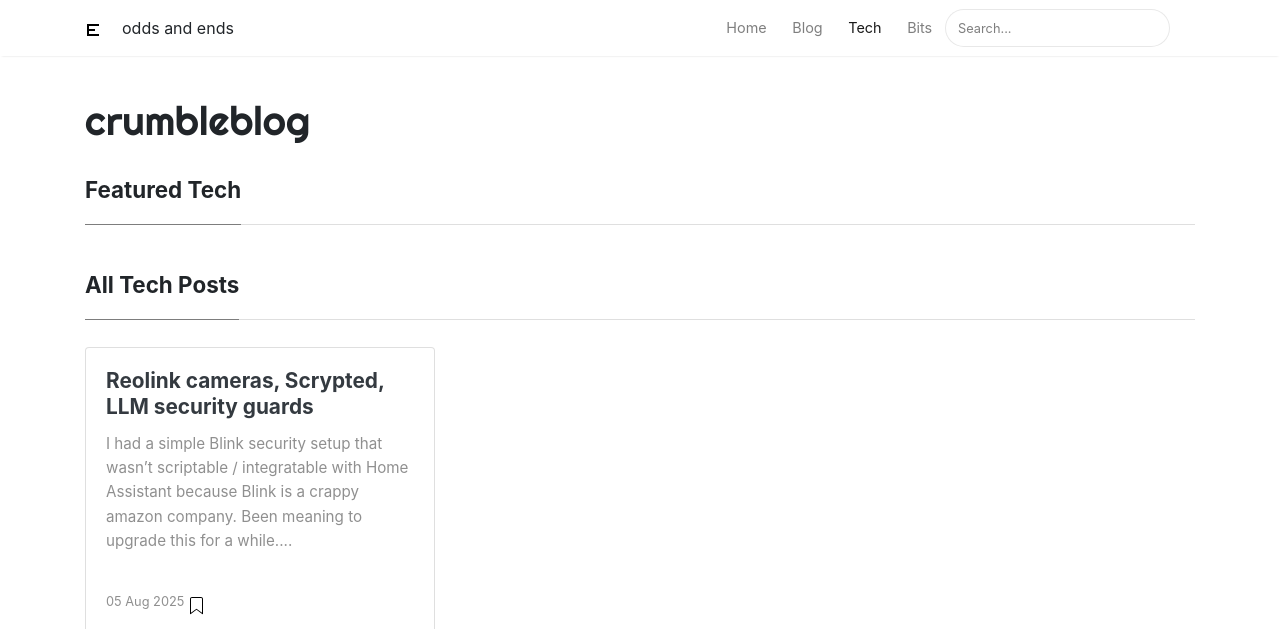
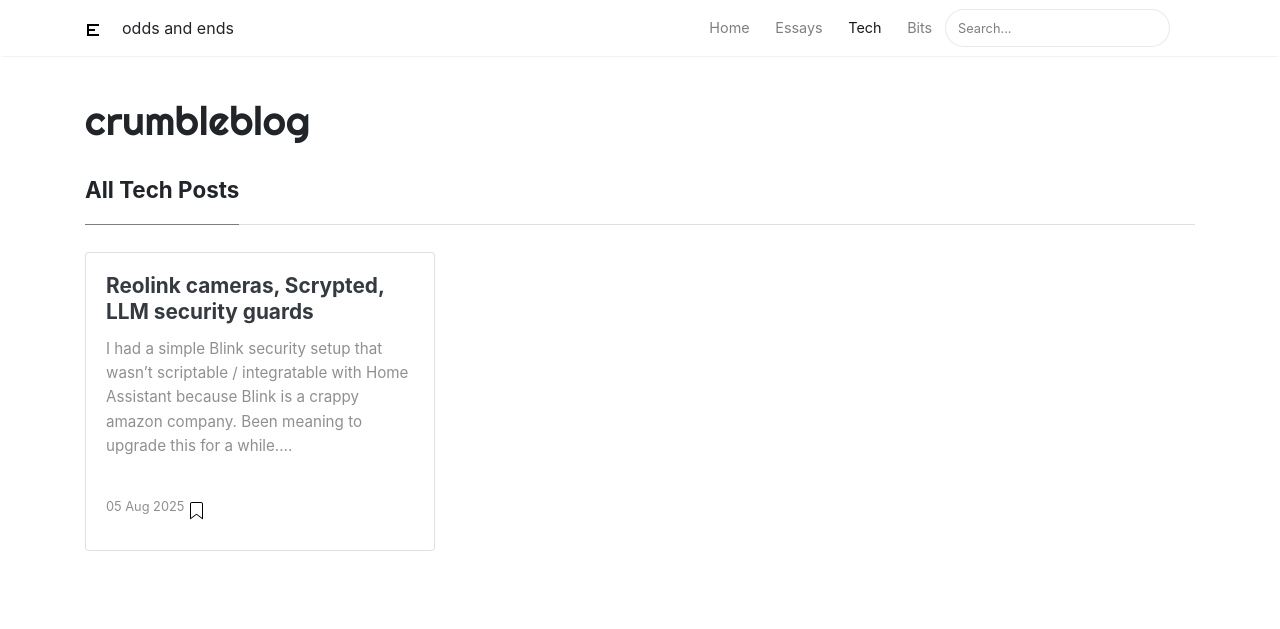
Before and after one commit to elialbert/elialbert.github.com, a Jekyll site: the page built from tech-blog/index.html, in a window 1280 px wide and 1183 px high, cut to the strip 0-629 px from the top of the window. Built offline with Jekyll 4.4.1, drawn with Linux system fonts in a browser that asks for light colours; nearby versions of some CDN libraries.

Commit message:
small cleanup

```diff
--- a/_layouts/default.html
+++ b/_layouts/default.html
@@ -75,7 +75,7 @@ ga('send', 'pageview');
                 {% else %}
                 <li class="nav-item">
                 {% endif %}
-                <a class="nav-link" href="{{ site.baseurl }}/blog/">Blog</a>
+                <a class="nav-link" href="{{ site.baseurl }}/blog/">Essays</a>
                 </li>
                 {% if page.url == "/tech-blog/" %}
                 <li class="nav-item active">
--- a/tech-blog/index.html
+++ b/tech-blog/index.html
@@ -3,26 +3,6 @@ layout: default
 title: Tech Blog
 ---
 
-<!-- Featured Tech Posts
-================================================== -->
-<section class="featured-posts">
-    <div class="section-title">
-        <h2><span>Featured Tech</span></h2>
-    </div>
-    <div class="row">
-
-    {% for post in site.tech %}
-
-        {% if post.featured == true %}
-
-            {% include featuredbox.html %}
-
-        {% endif %}
-
-    {% endfor %}
-
-    </div>
-</section>
 
 <!-- Tech Posts Index
 ================================================== -->
```
